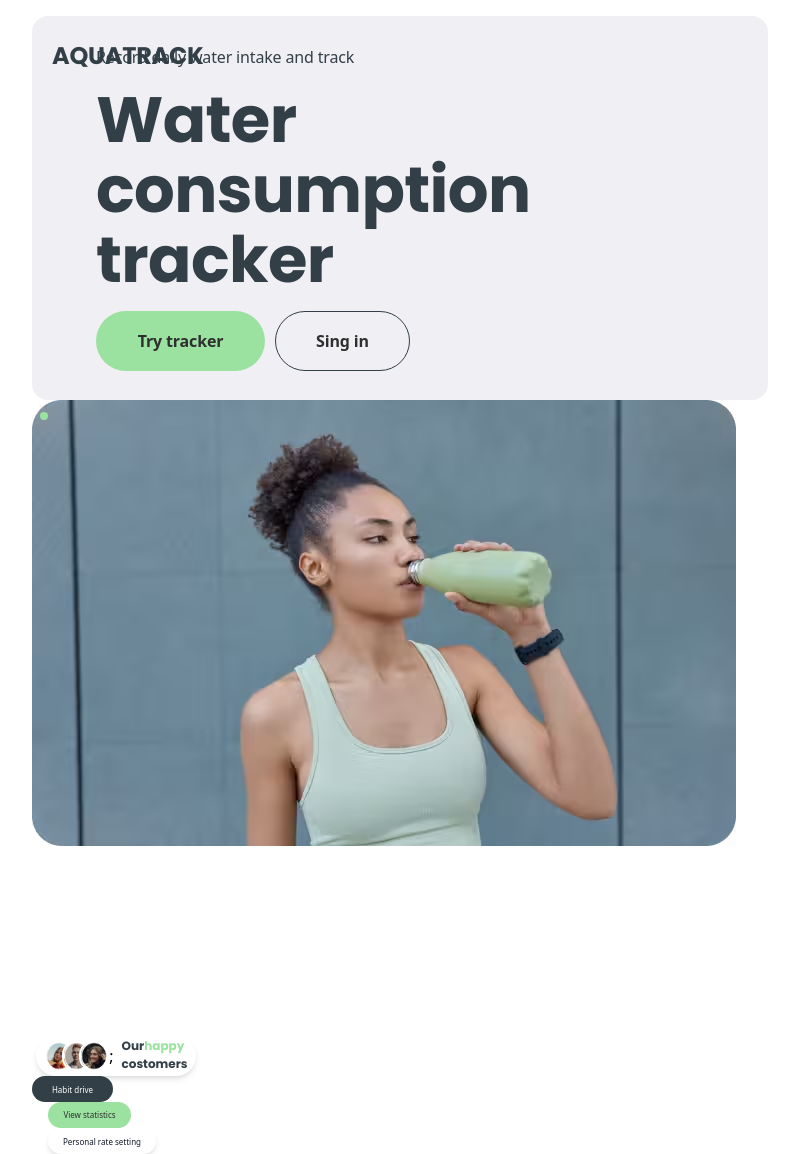
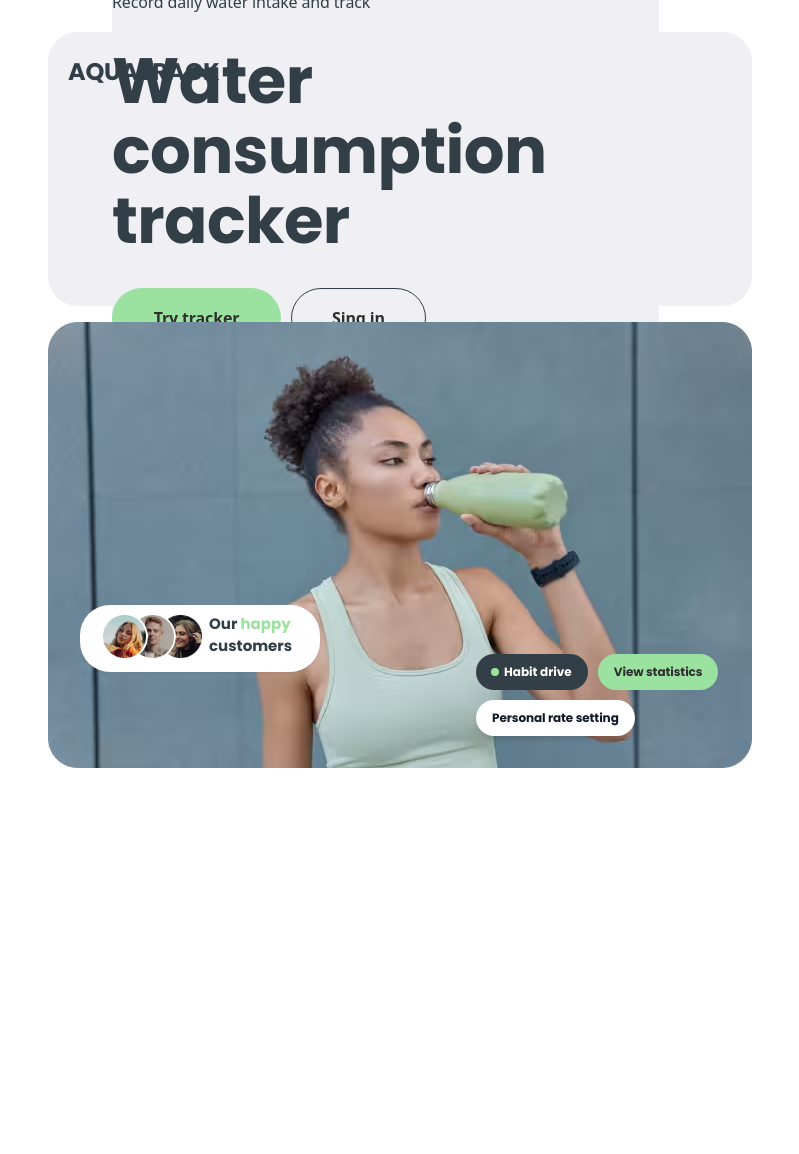
Before and after one commit to Subx1s0o/AquaTrack, a React (Vite) app: page / in a window 1280 px wide. Shown: the whole page, without its empty margins (240-1039 px from the left). After the commit the page ends 800 px from the top, so only its background shows below. Built offline with nearby package versions, Linux system fonts and the light colour scheme; a web font is replaced by a local one.

Commit message:
add styles

```diff
--- /dev/null
+++ b/src/components/MainViewBtn/MainViewBtn.tsx
@@ -0,0 +1,16 @@
+export default function MainViewBtn() {
+  return (
+    <div className="absolute bottom-8 right-4 flex w-[168px] flex-wrap gap-1 md:right-8 md:w-[244px] md:gap-[10px] lg:bottom-16">
+      <button className="rounded-full bg-darkGrey pl-6 pr-3 font-poppins text-[8px] font-bold text-white hover:bg-grey md:py-[11px] md:pl-7 md:pr-4 md:text-sm">
+        <span className="absolute left-3 top-[11px] size-2 -translate-y-1 rounded-full bg-green md:left-[15px] md:top-[18px]"></span>
+        Habit drive
+      </button>
+      <button className="flex items-center justify-center rounded-full bg-green px-3 py-2 font-poppins text-extrasm text-black hover:bg-green md:px-4 md:py-[11px] md:text-sm">
+        View statistics
+      </button>
+      <button className="justify-center rounded-full bg-white px-3 py-2 font-poppins text-extrasm text-gray-900 shadow-md hover:bg-gray-100 md:px-4 md:py-[11px] md:text-sm">
+        Personal rate setting
+      </button>
+    </div>
+  );
+}
--- /dev/null
+++ b/src/components/PictureCostomers/PictureCostomers.tsx
@@ -0,0 +1,45 @@
+export default function PictureCostomers() {
+  return (
+    <div className="absolute bottom-28 left-4 flex h-11 w-40 justify-center gap-1 rounded-[30px] bg-white px-4 py-[8px] shadow-sm md:bottom-24 md:left-8 md:h-[67px] md:w-60 lg:bottom-[132px]">
+      <div className="relative flex space-x-4 md:space-x-7">
+        <picture>
+          <source
+            srcSet="/images/Customers/customer-1.avif 1x, /images/Customers/customer-1@2x.avif 2x"
+            type="image/avif"
+          />
+          <img
+            src="/images/Customers/customer-1.avif"
+            alt="customer-1"
+            className="absolute z-[3] h-[28px] w-[26px] rounded-full md:size-[47px]"
+          />
+        </picture>
+        <picture>
+          <source
+            srcSet="/images/Customers/customer-2.avif 1x, /images/Customers/customer-2@2x.avif 2x"
+            type="image/avif"
+          />
+          <img
+            src="/images/Customers/customer-2.avif"
+            alt="customer-2"
+            className="absolute z-[2] h-[28px] w-[26px] rounded-full md:size-[47px]"
+          />
+        </picture>
+        <picture>
+          <source
+            srcSet="/images/Customers/customer-3.avif 1x, /images/Customers/customer-3@2x.avif 2x"
+            type="image/avif"
+          />
+          <img
+            src="/images/Customers/customer-3.avif"
+            alt="customer-3"
+            className="absolute z-[1] h-[28px] w-[26px] rounded-full md:size-[47px]"
+          />
+        </picture>
+      </div>
+      <span className="ml-6 w-[67px] break-words font-poppins text-sm font-bold text-darkGrey md:ml-12 md:w-[90px] md:text-ms">
+        Our<span className="text-green"> happy </span>
+        customers
+      </span>
+    </div>
+  );
+}
--- /dev/null
+++ b/src/components/WelcomeContent/WelcomeContent.tsx
@@ -0,0 +1,28 @@
+import { Link } from 'react-router-dom';
+
+export default function WelcomeContent() {
+  return (
+    <div className="absolute left-4 top-1/2 -translate-y-1/2 bg-grey md:left-[64px]">
+      <p className="mb-8 text-base text-darkGrey md:text-md">
+        Record daily water intake and track
+      </p>
+      <h1 className="mb-8 font-poppins text-5xl font-bold text-darkGrey md:mb-8 md:w-[547px] md:break-words md:text-7xl lg:text-8xl">
+        Water consumption tracker
+      </h1>
+      <div className="flex gap-[10px]">
+        <Link
+          to="/signup"
+          className="flex h-[46px] w-[116px] items-center justify-center rounded-[30px] border border-transparent bg-green font-bold text-black hover:bg-green focus:bg-gray-100 focus:text-gray-200 md:h-[60px] md:w-[169px] md:text-md lg:px-8 lg:py-3"
+        >
+          Try tracker
+        </Link>
+        <Link
+          to="/sigin"
+          className="flex h-[46px] w-[104px] items-center justify-center rounded-[30px] border border-darkGrey bg-grey font-bold text-black hover:border-green hover:bg-grey hover:text-green focus:border-darkGrey focus:text-gray-200 md:h-[60px] md:w-[135px] md:text-md lg:px-8 lg:py-3"
+        >
+          Sing in
+        </Link>
+      </div>
+    </div>
+  );
+}
--- a/src/components/sections/AdvantagesSection/AdvantagesSection.tsx
+++ b/src/components/sections/AdvantagesSection/AdvantagesSection.tsx
@@ -1,7 +1,10 @@
+import MainViewBtn from '@/components/MainViewBtn/MainViewBtn';
+import PictureCostomers from '@/components/PictureCostomers/PictureCostomers';
+
 export default function AdvantagesSection() {
   return (
-    <section className="relative size-full rounded-2xl">
-      <picture className="size-full">
+    <section className="relative block size-full rounded-[30px]">
+      <picture className="block size-full">
         <source
           srcSet="/images/Welcome/welcome-mobile.avif 1x, /images/Welcome/welcome-mobile@2x.avif 2x"
           media="(max-width: 767px)"
@@ -17,62 +20,14 @@ export default function AdvantagesSection() {
           media="(min-width: 1440px)"
           type="image/avif"
         />
-        <img src="/images/Welcome/welcome-mobile.avif" alt="Welcome section" />
+        <img
+          src="/images/Welcome/welcome-mobile.avif"
+          alt="Welcome section"
+          className="size-full"
+        />
       </picture>
-      <div className="ml-1 mt-[190px] flex h-[40px] w-[160px] items-center justify-center space-x-2 rounded-full bg-white px-2 py-1 shadow-md">
-        <div className="flex -space-x-3">
-          <picture>
-            <source
-              srcSet="/images/Customers/customer-1.avif 1x, /images/Customers/customer-1@2x.avif 2x"
-              type="image/avif"
-            />
-            <img
-              src="/images/Customers/customer-1.avif"
-              alt="customer-1"
-              className="size-8 rounded-full border-2 border-white"
-            />
-          </picture>
-          <picture>
-            <source
-              srcSet="/images/Customers/customer-2.avif 1x, /images/Customers/customer-2@2x.avif 2x"
-              type="image/avif"
-            />
-            <img
-              src="/images/Customers/customer-2.avif"
-              alt="customer-2"
-              className="size-8 rounded-full border-2 border-white"
-            />
-          </picture>
-          <picture>
-            <source
-              srcSet="/images/Customers/customer-3.avif 1x, /images/Customers/customer-3@2x.avif 2x"
-              type="image/avif"
-            />
-            <img
-              src="/images/Customers/customer-3.avif"
-              alt="customer-3"
-              className="size-8 rounded-full border-2 border-white"
-            />
-          </picture>
-        </div>
-        ;
-        <span className="mb-[10px] h-[28px] w-[66.5px] break-words font-poppins text-[12px] font-bold text-darkGrey">
-          Our<span className="text-green">happy</span>
-          costomers
-        </span>
-      </div>
-      <div className="flex w-[168px] flex-wrap items-center space-x-1 space-y-1 md:flex-row md:space-x-4 md:space-y-0">
-        <button className="h-[26px] w-[81px] items-center rounded-full bg-darkGrey px-3 py-2 text-[8px] font-medium text-white hover:bg-grey">
-          <span className="absolute left-2 top-4 size-2 -translate-y-1 rounded-full bg-green"></span>
-          Habit drive
-        </button>
-        <button className="flex h-[26px] w-[83px] items-center justify-center rounded-full bg-green px-3 py-2 text-[8px] font-medium text-black hover:bg-green">
-          View statistics
-        </button>
-        <button className="h-[26px] w-[108px] justify-center rounded-full bg-white px-3 py-2 text-[8px] font-medium text-gray-900 shadow-md hover:bg-gray-100">
-          Personal rate setting
-        </button>
-      </div>
+      <PictureCostomers />
+      <MainViewBtn />
     </section>
   );
 }
--- a/src/components/sections/WelcomeSection/WelcomeSection.tsx
+++ b/src/components/sections/WelcomeSection/WelcomeSection.tsx
@@ -1,30 +1,9 @@
-import { Link } from 'react-router-dom';
+import WelcomeContent from '@/components/WelcomeContent/WelcomeContent';
 
 export default function WelcomeSection() {
   return (
-    <section className="relative flex h-full rounded-2xl bg-grey p-4">
-      <div className="absolute top-1/2 -translate-y-1/2 bg-grey md:left-[64px]">
-        <p className="mb-[16px] text-base text-darkGrey md:text-md">
-          Record daily water intake and track
-        </p>
-        <h1 className="mb-[32px] font-poppins text-5xl font-bold text-darkGrey md:mb-[16px] md:w-[547px] md:break-words md:text-7xl lg:text-8xl">
-          Water consumption tracker
-        </h1>
-        <div className="flex gap-[10px]">
-          <Link
-            to="/signup"
-            className="flex h-[46px] w-[116px] items-center justify-center rounded-[30px] border border-transparent bg-green font-bold text-black hover:bg-green focus:bg-gray-100 focus:text-gray-200 md:h-[60px] md:w-[169px] md:text-md lg:px-8 lg:py-3"
-          >
-            Try tracker
-          </Link>
-          <Link
-            to="/sigin"
-            className="flex h-[46px] w-[104px] items-center justify-center rounded-[30px] border border-darkGrey bg-grey font-bold text-black hover:border-green hover:bg-grey hover:text-green focus:border-darkGrey focus:text-gray-200 md:h-[60px] md:w-[135px] md:text-md lg:px-8 lg:py-3"
-          >
-            Sing in
-          </Link>
-        </div>
-      </div>
+    <section className="relative flex h-full rounded-[30px] bg-grey p-4">
+      <WelcomeContent />
     </section>
   );
 }
--- a/src/main.tsx
+++ b/src/main.tsx
@@ -23,7 +23,7 @@ const router = createBrowserRouter([
 
 createRoot(document.getElementById('root')!).render(
   <StrictMode>
-    <div className="mx-auto h-screen max-w-[375px] md:max-w-screen-md lg:max-w-screen-lg">
+    <div className="mx-auto flex h-screen max-w-[375px] p-4 md:max-w-screen-md md:p-8 lg:max-w-screen-lg">
       <RouterProvider router={router} />
       <ToastContainer />
     </div>
--- a/src/pages/HomePage/HomePage.tsx
+++ b/src/pages/HomePage/HomePage.tsx
@@ -4,9 +4,10 @@ import WelcomeSection from '@/components/sections/WelcomeSection/WelcomeSection'
 
 export default function HomePage() {
   return (
-    <div className="grid h-full grid-rows-2 p-4 lg:grid-cols-2 lg:grid-rows-1">
+    <div className="grid h-full grid-rows-1 gap-4 lg:h-auto lg:grid-cols-2">
       <div className="relative">
         <Logo />
+
         <WelcomeSection />
       </div>
       <AdvantagesSection />
```
